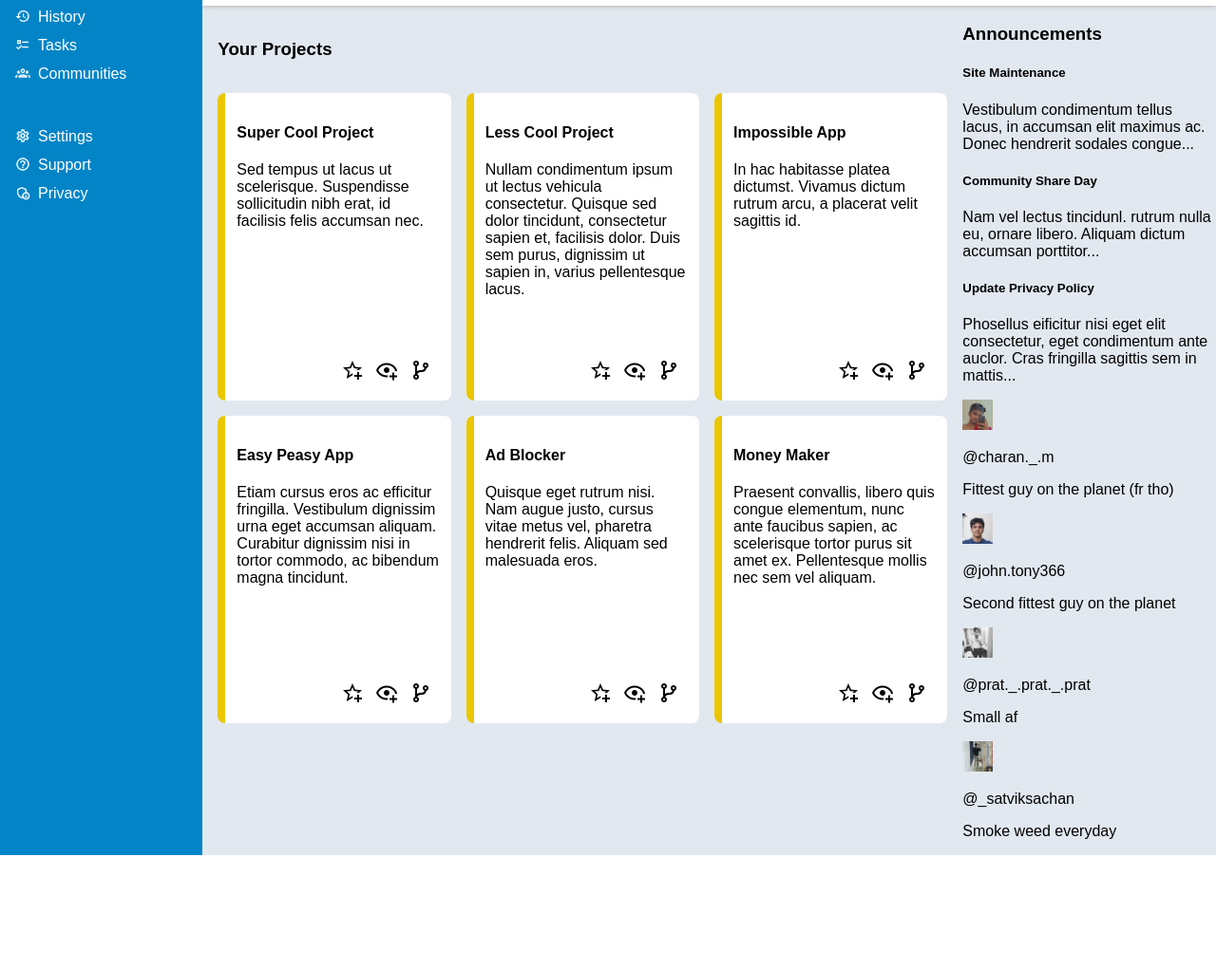
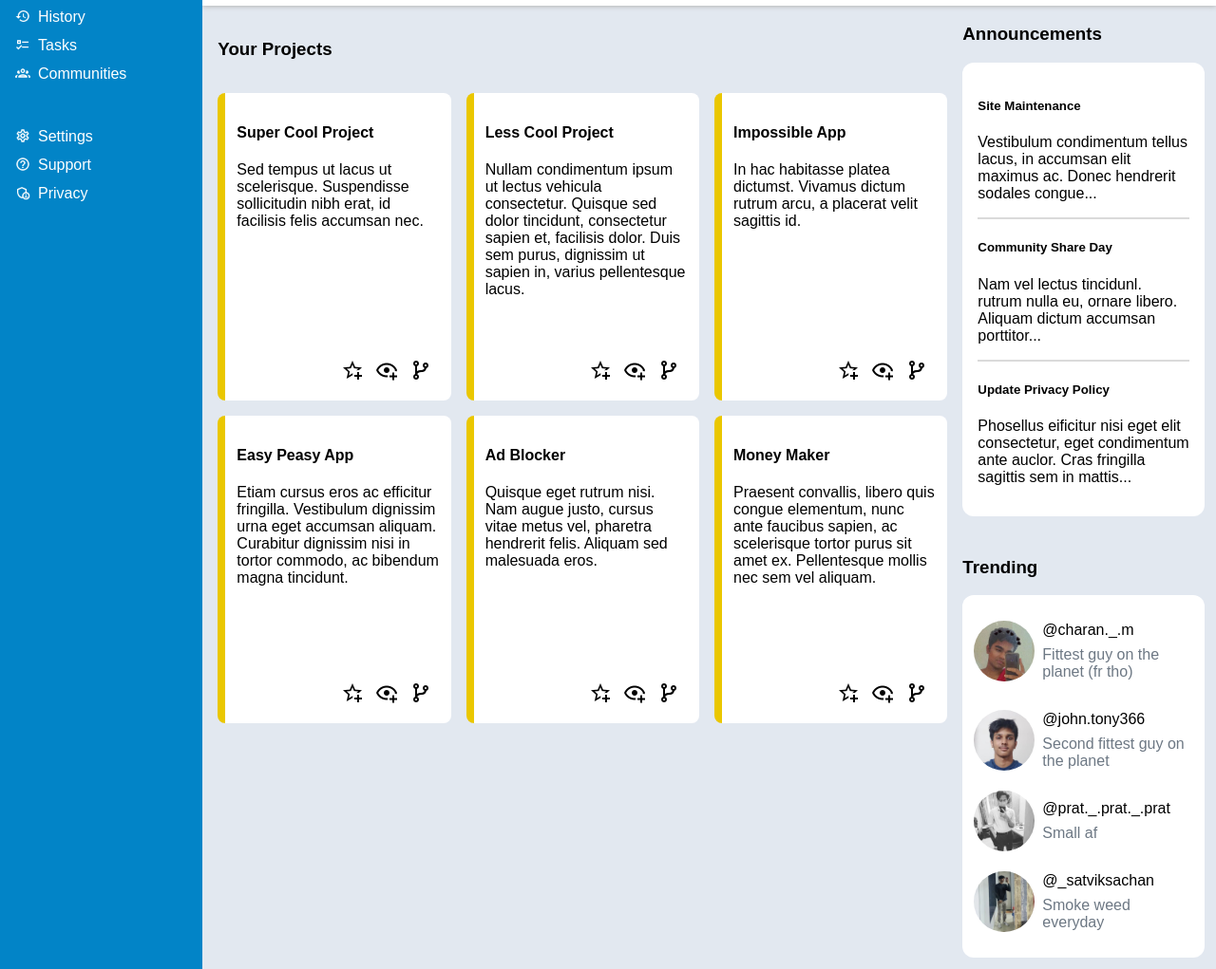
Before and after one commit to johntony366/admin-dashboard, a plain HTML site: page index.html in a window 1280 px wide. Shown: the part 165-1186 px from the top of the page at 95% size. Before the commit the page ends 1066 px from the top, so only its background shows below. Drawn offline with Linux system fonts and the light colour scheme.

Commit message:
Style announcement and trending section, right-align profile menu

```diff
--- a/index.html
+++ b/index.html
@@ -193,25 +193,28 @@
         </div>
 
         <div class="trending-section">
+            <h3>Trending</h3>
+            <div class="trendings">
                 <div class="trending">
-                <img src="images/charan_pfp.jpg" alt="picture of charan">
+                    <img src="images/charan_pfp.jpg" alt="picture of charan" class="pfp">
                     <p class="user-tag">@charan._.m</p>
                     <p class="about">Fittest guy on the planet (fr tho)</p>
                 </div>
                 <div class="trending">
-                <img src="images/john_pfp.jpg" alt="picture of john">
+                    <img src="images/john_pfp.jpg" alt="picture of john" class="pfp">
                     <p class="user-tag">@john.tony366</p>
                     <p class="about">Second fittest guy on the planet</p>
                 </div>
                 <div class="trending">
-                <img src="images/pratik_pfp.jpg" alt="picture of pratik">
+                    <img src="images/pratik_pfp.jpg" alt="picture of pratik" class="pfp">
                     <p class="user-tag">@prat._.prat._.prat</p>
                     <p class="about">Small af</p>
                 </div>
                 <div class="trending">
-                <img src="images/satvik_pfp.jpg" alt="picture of satvik">
+                    <img src="images/satvik_pfp.jpg" alt="picture of satvik" class="pfp">
                     <p class="user-tag">@_satviksachan</p>
                     <p class="about">Smoke weed everyday</p>
+                </div>
             </div>
         </div>
 
--- a/styles.css
+++ b/styles.css
@@ -39,7 +39,8 @@ body {
 
 .profile-container {
     display: grid;
-    grid-template-columns: 1fr 1fr 3fr;
+    grid-template-columns: 50px 50px 150px;
+    justify-content: end;
     justify-items: end;
     align-items: center;
 }
@@ -259,8 +260,65 @@ body {
     padding-right: 8px;
 }
 
+/* Announcements */
+
+.announcement-section {
+    margin-right: 12px;
+}
+
+.announcements {
+    display: grid;
+    background-color: white;
+    border-radius: 12px;
+    padding: 1rem;
+}
+
+.announcement-section h3 {
+    font-weight: bold   ;
+}
+
+.announcement:not(:last-child) {
+    border-bottom: 2px solid rgb(218, 218, 218);
+}
 
 
+/* Trending */
+
+.trending-section {
+
+    margin-top: 24px;
+    margin-left: 0px;
+    margin-right: 12px;
+    margin-bottom: 12px;
+}
+
+.trendings {
+    background-color: white;
+    padding: 12px;
+    border-radius: 12px;
+}
+
+.trending {
+    display: grid;
+    gap: 0.5rem;
+    grid-template-columns: 1fr 3fr;
+}
+
+.trending .pfp {
+    grid-row: 1 / 3;
+    align-self: center;
+}
+
+.trending .user-tag {
+    margin-bottom: 0;
+}
+
+.trending .about {
+    margin-top: 0;
+    color: rgb(109, 120, 132);
+}
+
 .trending-section img {
-    width: 2rem;
+    width: 4rem;
+    border-radius: 32px;
 }
```
Lines whose indentation alone changed are shown as unchanged.
